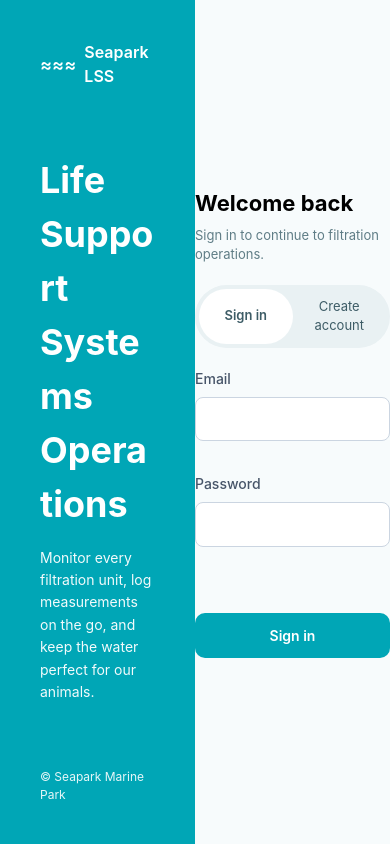
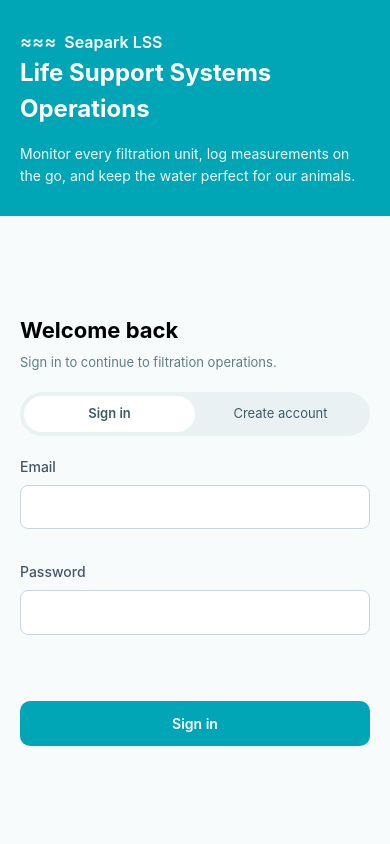
Before and after one commit to pgmgent-atwork2/project-2-finaal-project-code-viberzzz, a React (Create React App) app in the folder full-stack/: page /login in a window 390 px wide. Built offline with nearby package versions, Linux system fonts and the light colour scheme; no server answers.

Commit message:
changed stylelogin and seaparknav

```diff
--- a/full-stack/src/css/SeaparkNavCss.css
+++ b/full-stack/src/css/SeaparkNavCss.css
@@ -143,3 +143,40 @@
 .sp-signout:hover {
   color: #0b5966;
 }
+
+@media (max-width: 768px) {
+  .sp-nav {
+    width: 100%;
+    min-height: auto;
+    height: 72px;
+    position: fixed;
+    bottom: 0;
+    left: 0;
+    z-index: 1000;
+    flex-direction: row;
+    border-right: none;
+    border-top: 1px solid #daeef1;
+  }
+
+  .sp-brand,
+  .sp-footer {
+    display: none;
+  }
+
+  .sp-nav-list {
+    flex-direction: row;
+    justify-content: space-around;
+    align-items: center;
+    padding: 8px;
+    width: 100%;
+  }
+
+  .sp-nav-item {
+    flex-direction: column;
+    justify-content: center;
+    gap: 3px;
+    padding: 6px;
+    font-size: 11px;
+    text-align: center;
+  }
+}
--- a/full-stack/src/css/styleLogin.css
+++ b/full-stack/src/css/styleLogin.css
@@ -156,3 +156,46 @@ form {
   font-size: 12px;
   margin-top: 4px;
 }
+
+@media (max-width: 768px) {
+  .container {
+    flex-direction: column;
+    min-height: 100vh;
+    height: auto;
+  }
+
+  .left {
+    width: 100%;
+    min-height: 220px;
+    padding: 28px 20px;
+  }
+
+  .hero-text h1 {
+    font-size: 28px;
+  }
+
+  .right {
+    width: 100%;
+    flex: 1;
+    padding: 32px 20px;
+  }
+
+  .login-box {
+    width: 100%;
+    max-width: 380px;
+  }
+}
+
+@media (max-width: 480px) {
+  .left {
+    min-height: 180px;
+  }
+
+  .hero-text h1 {
+    font-size: 24px;
+  }
+
+  .footer {
+    display: none;
+  }
+}
```
